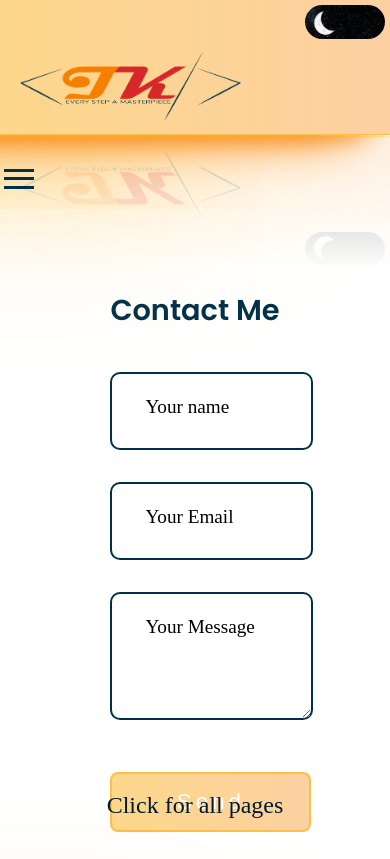
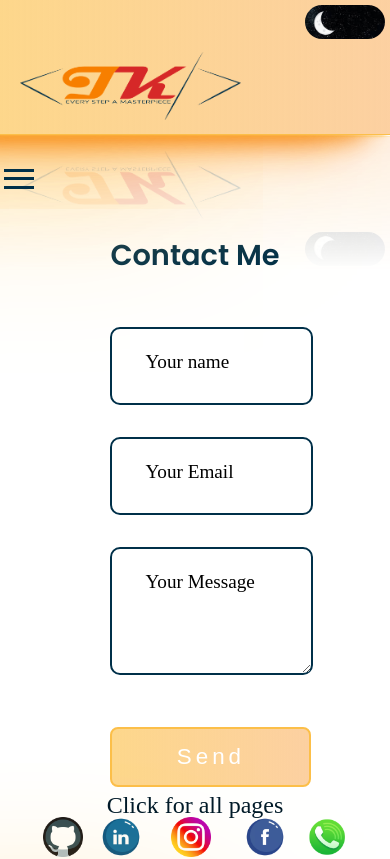
Before and after one commit to teokartvelishvili/aboutme, a React (Create React App) app: page /contact in a window 390 px wide. Shown: the top 859 px of the page. Built offline with nearby package versions, Linux system fonts and the light colour scheme.

Commit message:
Update Contact.css

```diff
--- a/src/Pages/Contact/Contact.css
+++ b/src/Pages/Contact/Contact.css
@@ -237,13 +237,14 @@ textarea:valid + .labelline,
 
     /* contact კონტეინერი */
     .contact {
-      margin-top: 50px;
+
       padding: 20px;
       min-height: 100vh;
     }
 
     /* contact-form სტილები პატარა ეკრანისთვის */
     .contact-form {
+      margin-top: 50px;
       width: 120%; /* სიგანის ზომა უფრო გაიზარდა */
       gap: 40px; /* დაშორება ელემენტებს შორის */
     }
```
